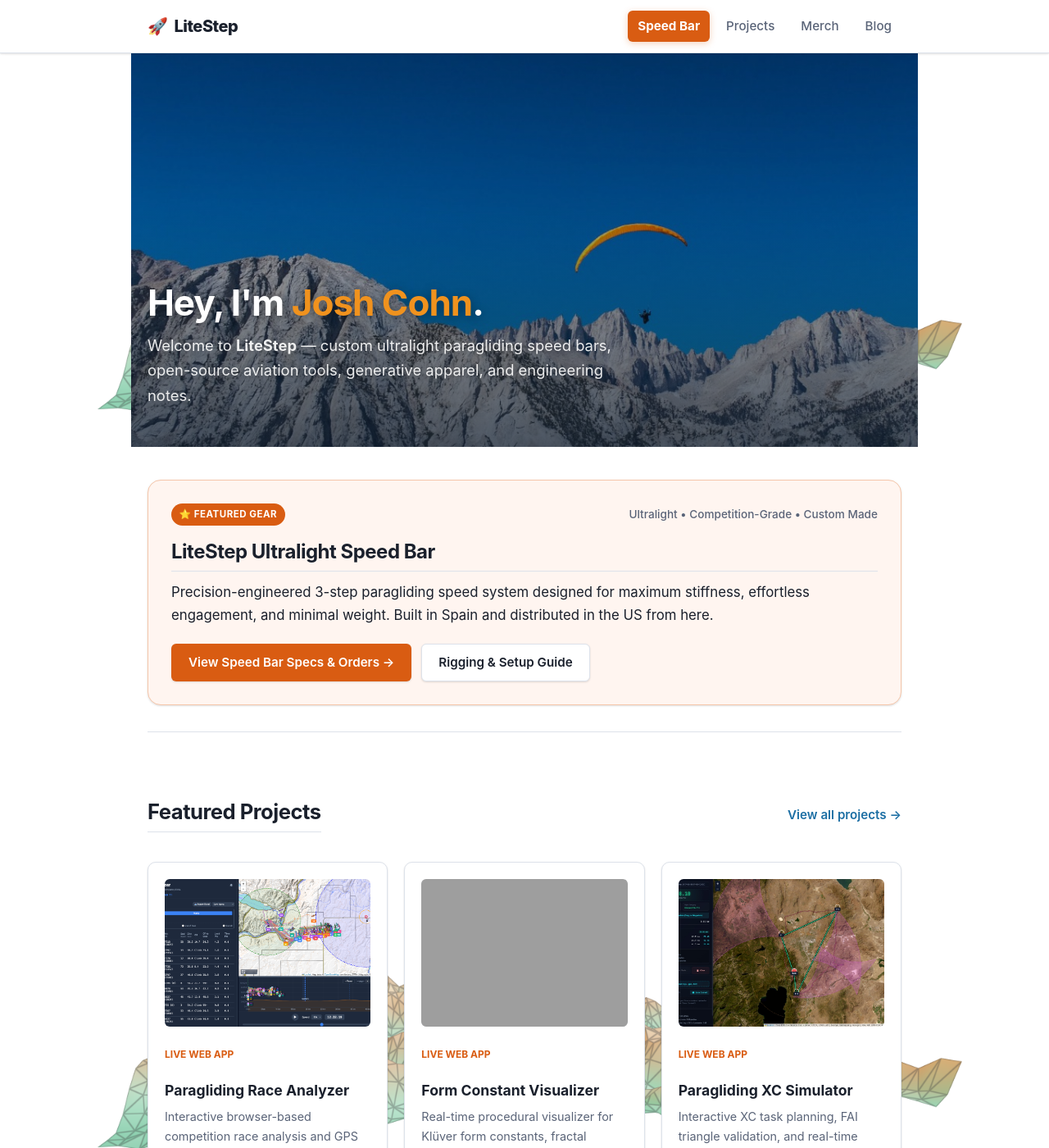
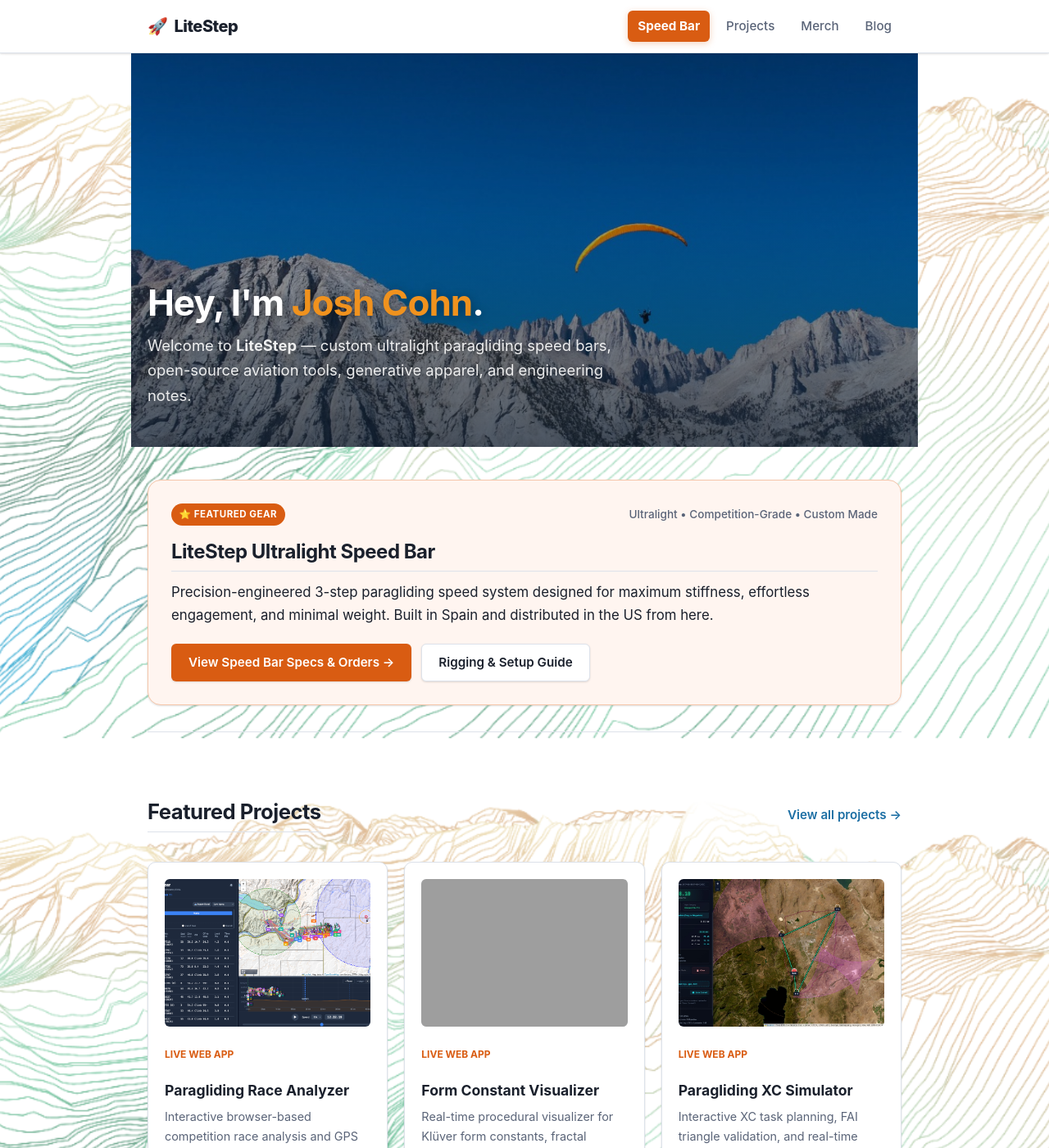
Before and after one commit to jbcohn/litestep.site, a Jekyll site: the page built from index.md, in a window 1280 px wide and 1400 px high. Shown: the whole window at 82% size. Built offline with Jekyll 4.4.1, drawn with Linux system fonts in a browser that asks for light colours; grey boxes are pictures that could not be loaded.

Commit message:
Use exact user-uploaded contour image composited on white background

```diff
--- a/assets/css/style.css
+++ b/assets/css/style.css
@@ -34,7 +34,7 @@ body {
   background-color: #ffffff;
   background-image:
     linear-gradient(rgba(255, 255, 255, 0.25), rgba(255, 255, 255, 0.25)),
-    url('../images/dem_whitney_closeup_4k_white.png');
+    url('../images/site_background.png');
   background-repeat: no-repeat;
   background-position: top center;
   background-size: cover;
```
Also changed, not shown: assets/images/site_background.png (added).
